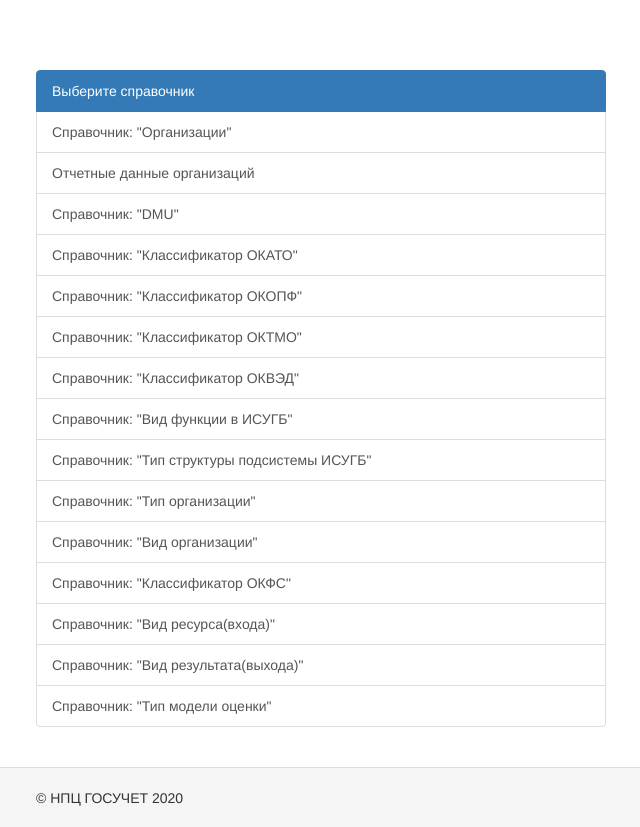
After one commit to Gal-anton/Gosuchet, a Yii app: template views/site/tables.php in a window 1280 px wide. The commit adds this page. Shown: the whole page, without its empty margins (34-674 px from the left). Run offline with PHP 8.4 and a stand-in for Yii, Linux system fonts and the light colour scheme; the template is opened without the code that fills it, so the values that code supplies are empty; some libraries are stand-ins or nearby versions.

Commit message:
Работа над формами

```diff
--- a/config/web.php
+++ b/config/web.php
@@ -5,12 +5,13 @@ $db = require __DIR__ . '/db.php';
 
 $config = [
     'id' => 'basic',
+    'name' => 'ИС Оценки эффективности',
     'basePath' => dirname(__DIR__),
     'bootstrap' => ['log'],
-    'defaultRoute' => 'post/index',
+    'defaultRoute' => 'layouts/main',
     'aliases' => [
         '@bower' => '@vendor/bower-asset',
-        '@npm'   => '@vendor/npm-asset',
+        '@npm' => '@vendor/npm-asset',
     ],
     'components' => [
         'request' => [
--- a/models/User.php
+++ b/models/User.php
@@ -2,7 +2,7 @@
 
 namespace app\models;
 
-class User extends \yii\base\Object implements \yii\web\IdentityInterface
+class User extends \yii\base\BaseObject implements \yii\web\IdentityInterface
 {
     public $id;
     public $username;
--- a/views/data-report/_form.php
+++ b/views/data-report/_form.php
@@ -4,7 +4,7 @@ use yii\helpers\Html;
 use yii\widgets\ActiveForm;
 
 /* @var $this yii\web\View */
-/* @var $model \app\models\tables\DataReport */
+/* @var $model app\models\tables\DataReport */
 /* @var $form yii\widgets\ActiveForm */
 ?>
 
--- a/views/data-report/update.php
+++ b/views/data-report/update.php
@@ -5,7 +5,7 @@ use yii\helpers\Html;
 /* @var $this yii\web\View */
 /* @var $model \app\models\tables\DataReport */
 
-$this->title = 'Update Data Report: {nameAttribute}';
+$this->title = 'Update Data Report: {id_data_report}';
 $this->params['breadcrumbs'][] = ['label' => 'Data Reports', 'url' => ['index']];
 $this->params['breadcrumbs'][] = ['label' => $model->id_data_report, 'url' => ['view', 'id' => $model->id_data_report]];
 $this->params['breadcrumbs'][] = 'Update';
--- a/views/layouts/main.php
+++ b/views/layouts/main.php
@@ -3,12 +3,12 @@
 /* @var $this \yii\web\View */
 /* @var $content string */
 
+use app\assets\AppAsset;
 use app\widgets\Alert;
-use yii\helpers\Html;
 use yii\bootstrap\Nav;
 use yii\bootstrap\NavBar;
+use yii\helpers\Html;
 use yii\widgets\Breadcrumbs;
-use app\assets\AppAsset;
 
 AppAsset::register($this);
 ?>
@@ -38,21 +38,19 @@ AppAsset::register($this);
     echo Nav::widget([
         'options' => ['class' => 'navbar-nav navbar-right'],
         'items' => [
-            ['label' => 'Home', 'url' => ['/site/index']],
-           // ['label' => 'About', 'url' => ['/site/about']],
-           // ['label' => 'Contact', 'url' => ['/site/contact']],
-//            Yii::$app->user->isGuest ? (
-//                ['label' => 'Login', 'url' => ['/site/login']]
-//            ) : (
-//                '<li>'
-//                . Html::beginForm(['/site/logout'], 'post')
-//                . Html::submitButton(
-//                    'Logout (' . Yii::$app->user->identity->username . ')',
-//                    ['class' => 'btn btn-link logout']
-//                )
-//                . Html::endForm()
-//                . '</li>'
-//            )
+            ['label' => 'Мастер оценки', 'url' => ['/site/index']],
+            ['label' => 'Справочники', 'url' => ['/site/tables']],
+            Yii::$app->user->isGuest ? (
+            ['label' => 'Login', 'url' => ['/site/login']]
+            ) : (
+                '<li>'
+                . Html::beginForm(['/site/logout'], 'post')
+                . Html::submitButton(
+                    'Logout (' . Yii::$app->user->identity->username . ')',
+                    ['class' => 'btn btn-link logout']
+                )
+                . Html::endForm()
+                . '</li>'),
         ],
     ]);
     NavBar::end();
--- a/views/organisation/update.php
+++ b/views/organisation/update.php
@@ -5,7 +5,7 @@ use yii\helpers\Html;
 /* @var $this yii\web\View */
 /* @var $model \app\models\tables\Organisation */
 
-$this->title = 'Update Organisation: {nameAttribute}';
+$this->title = "Изменить: {$model->short_name}";
 $this->params['breadcrumbs'][] = ['label' => 'Organisations', 'url' => ['index']];
 $this->params['breadcrumbs'][] = ['label' => $model->id_org, 'url' => ['view', 'id' => $model->id_org]];
 $this->params['breadcrumbs'][] = 'Update';
--- /dev/null
+++ b/views/site/tables.php
@@ -0,0 +1,47 @@
+<?php
+
+/* @var $this yii\web\View */
+
+
+use yii\helpers\Url;
+
+$this->title = 'Справочники';
+?>
+<div class="site-index">
+    <div class="body-content ">
+        <div class="list-group" style="width: 50%">
+            <a class="list-group-item list-group-item-action active">
+                Выберите справочник
+            </a>
+            <a href="<?= Url::to(['organisation/']); ?>" class="list-group-item list-group-item-action">Справочник:
+                "Организации"</a>
+            <a href="<?= Url::to(['data-report/']); ?>" class="list-group-item list-group-item-action">Отчетные данные
+                организаций</a>
+            <a href="<?= Url::to(['dmu/']); ?>" class="list-group-item list-group-item-action">Справочник: "DMU"</a>
+            <a href="<?= Url::to(['okato/']); ?>" class="list-group-item list-group-item-action">Справочник:
+                "Классификатор ОКАТО"</a>
+            <a href="<?= Url::to(['okopf/']); ?>" class="list-group-item list-group-item-action">Справочник:
+                "Классификатор ОКОПФ"</a>
+            <a href="<?= Url::to(['oktmo/']); ?>" class="list-group-item list-group-item-action">Справочник:
+                "Классификатор ОКТМО"</a>
+            <a href="<?= Url::to(['okved/']); ?>" class="list-group-item list-group-item-action">Справочник:
+                "Классификатор ОКВЭД"</a>
+            <a href="<?= Url::to(['org-function/']); ?>" class="list-group-item list-group-item-action">Справочник: "Вид
+                функции в ИСУГБ"</a>
+            <a href="<?= Url::to(['orgstruct/']); ?>" class="list-group-item list-group-item-action">Справочник: "Тип
+                структуры подсистемы ИСУГБ"</a>
+            <a href="<?= Url::to(['tip-organisation/']); ?>" class="list-group-item list-group-item-action">Справочник:
+                "Тип организации"</a>
+            <a href="<?= Url::to(['vid-organisation/']); ?>" class="list-group-item list-group-item-action">Справочник:
+                "Вид организации"</a>
+            <a href="<?= Url::to(['vid-sob/']); ?>" class="list-group-item list-group-item-action">Справочник:
+                "Классификатор ОКФС"</a>
+            <a href="<?= Url::to(['inputs/']); ?>" class="list-group-item list-group-item-action">Справочник: "Вид
+                ресурса(входа)"</a>
+            <a href="<?= Url::to(['outputs/']); ?>" class="list-group-item list-group-item-action">Справочник: "Вид
+                результата(выхода)"</a>
+            <a href="<?= Url::to(['model/']); ?>" class="list-group-item list-group-item-action">Справочник: "Тип модели
+                оценки"</a>
+        </div>
+    </div>
+</div>
--- a/web/index.php
+++ b/web/index.php
@@ -9,6 +9,7 @@ use yii\base\InvalidConfigException;
 require __DIR__ . '/../vendor/autoload.php';
 require __DIR__ . '/../vendor/yiisoft/yii2/Yii.php';
 
+
 $config = require __DIR__ . '/../config/web.php';
 
 try {
```
Also changed, not shown: controllers/SiteController.php (+20 -5 lines), views/bujet/_form.php (deleted, +0 -25 lines), views/bujet/_search.php (deleted, +0 -31 lines), views/bujet/create.php (deleted, +0 -21 lines), views/bujet/index.php (deleted, +0 -35 lines), views/bujet/update.php (deleted, +0 -21 lines), views/bujet/view.php (deleted, +0 -37 lines), views/layouts/main_1.php (+4 -6 lines).
